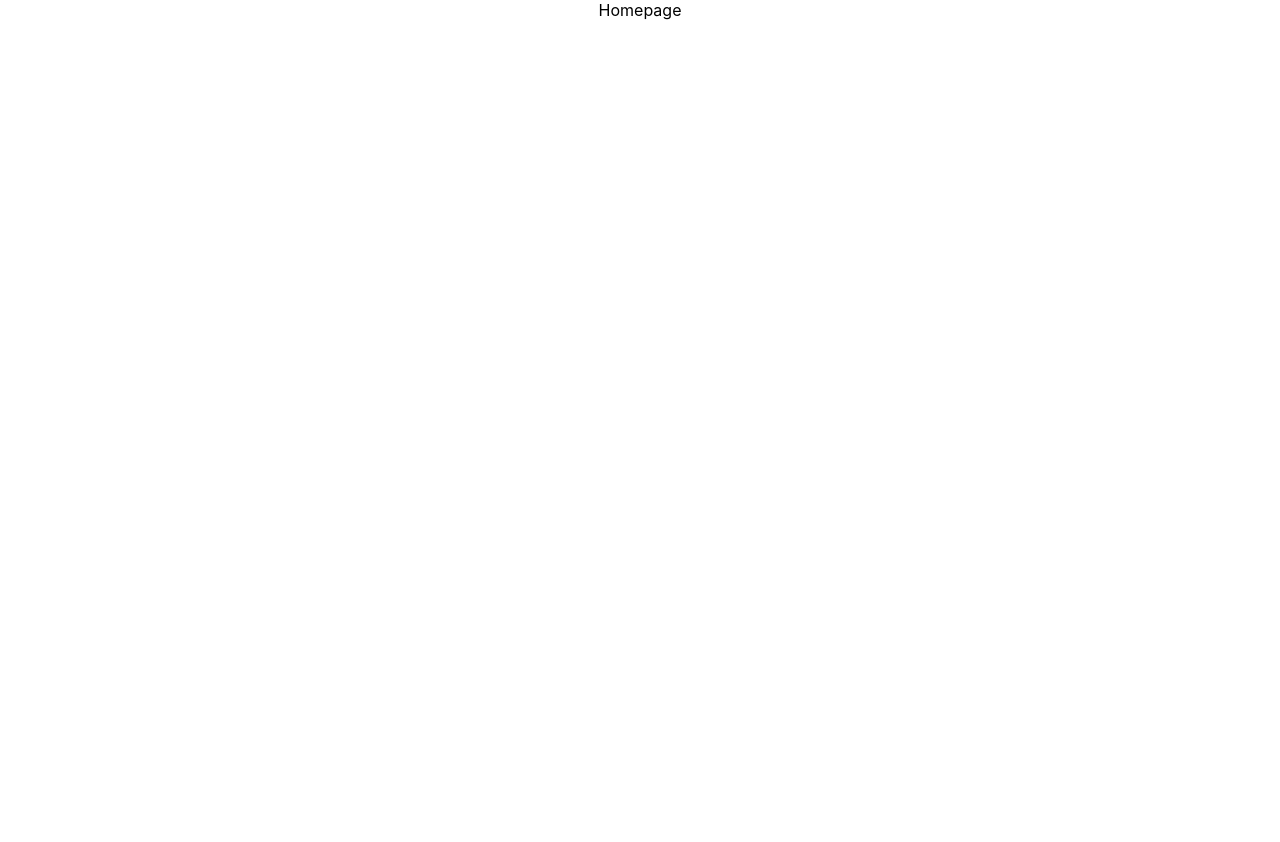
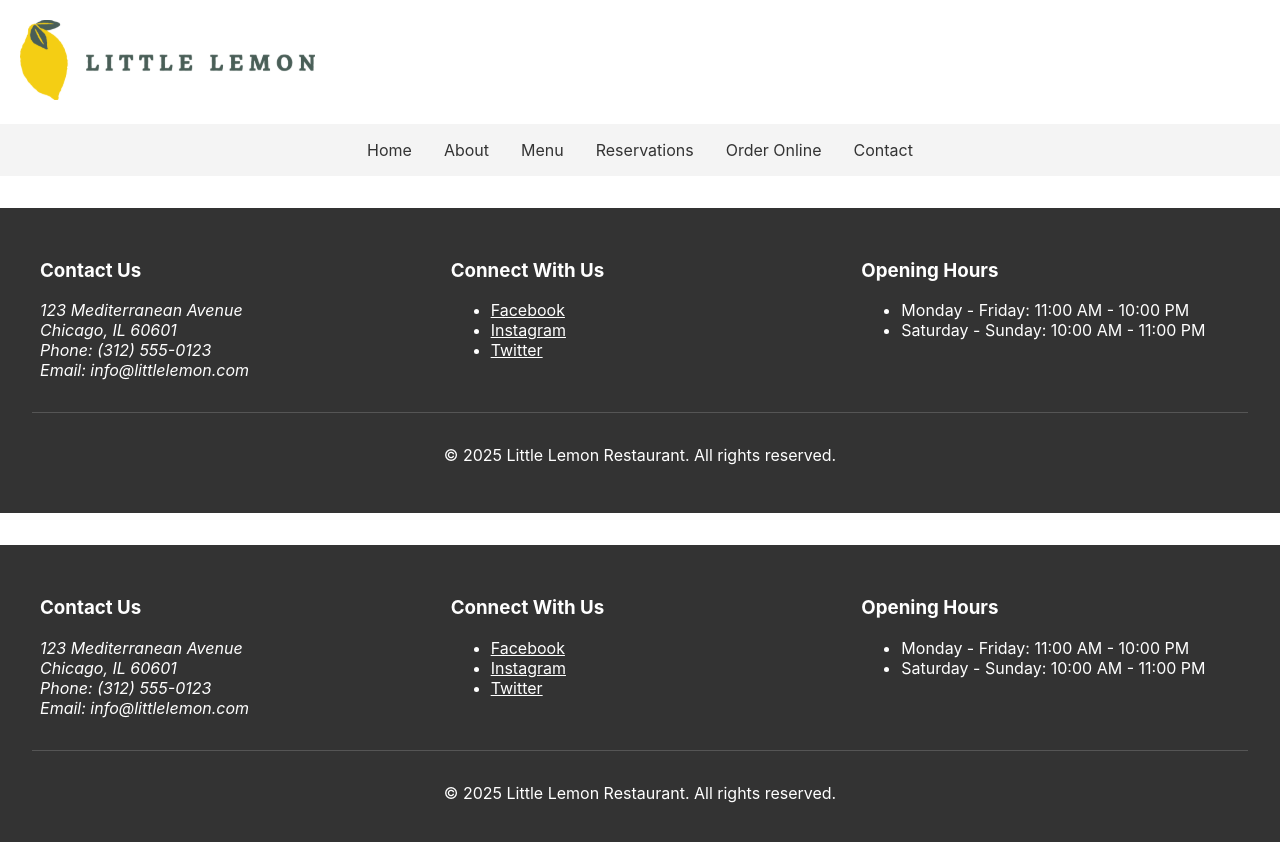
Before and after one commit to akirahanada/my-app, a React (Create React App) app: page / in a window 1280 px wide. Shown: the top 842 px of the page. Before the commit the page ends 800 px from the top, so only its background shows below. Built offline with nearby package versions, Linux system fonts and the light colour scheme.

Commit message:
Add CSS and components

```diff
--- a/package.json
+++ b/package.json
@@ -6,7 +6,8 @@
     "cra-template": "1.2.0",
     "react": "^19.0.0",
     "react-dom": "^19.0.0",
-    "react-scripts": "5.0.1"
+    "react-scripts": "5.0.1",
+    "web-vitals": "^4.2.4"
   },
   "scripts": {
     "start": "react-scripts start",
--- a/public/index.html
+++ b/public/index.html
@@ -7,8 +7,14 @@
     <meta name="theme-color" content="#000000" />
     <meta
       name="description"
-      content="Web site created using create-react-app"
+      content="Little Lemon Restaurant - A family-owned Mediterranean restaurant in Chicago, offering traditional recipes with a modern twist. Book your table online or order delivery."
     />
+
+    <!-- Open Graph Protocol Tags -->
+    <meta property="og:title" content="Little Lemon Restaurant | Mediterranean Cuisine in Chicago" />
+    <meta property="og:description" content="Experience the flavors of the Mediterranean at Little Lemon. Fresh ingredients, family recipes, and a warm atmosphere in the heart of Chicago. Reserve your table today!" />
+    <meta property="og:image" content="%PUBLIC_URL%/little-lemon-social.jpg" />
+
     <link rel="apple-touch-icon" href="%PUBLIC_URL%/logo192.png" />
     <!--
       manifest.json provides metadata used when your web app is installed on a
@@ -24,7 +30,7 @@
       work correctly both with client-side routing and a non-root public URL.
       Learn how to configure a non-root public URL by running `npm run build`.
     -->
-    <title>React App</title>
+    <title>Little Lemon Restaurant</title>
   </head>
   <body>
     <noscript>You need to enable JavaScript to run this app.</noscript>
--- a/src/App.css
+++ b/src/App.css
@@ -2,37 +2,56 @@
   text-align: center;
 }
 
-.App-logo {
-  height: 40vmin;
-  pointer-events: none;
+.logo {
+  height: 80px;
+  padding: 20px;
 }
 
-@media (prefers-reduced-motion: no-preference) {
-  .App-logo {
-    animation: App-logo-spin infinite 20s linear;
-  }
+.main-nav {
+  background-color: #f4f4f4;
+  padding: 1rem;
 }
 
-.App-header {
-  background-color: #282c34;
-  min-height: 100vh;
+.nav-list {
+  list-style-type: none;
+  padding: 0;
+  margin: 0;
   display: flex;
-  flex-direction: column;
-  align-items: center;
   justify-content: center;
-  font-size: calc(10px + 2vmin);
+  gap: 2rem;
+}
+
+.nav-list a {
+  text-decoration: none;
+  color: #333;
+}
+
+.main-content {
+  padding: 2rem;
+}
+
+.footer {
+  background-color: #333;
+  color: white;
+  padding: 2rem;
+  margin-top: 2rem;
+}
+
+.footer-content {
+  display: grid;
+  grid-template-columns: repeat(3, 1fr);
+  gap: 2rem;
+  max-width: 1200px;
+  margin: 0 auto;
+}
+
+.footer a {
   color: white;
 }
 
-.App-link {
-  color: #61dafb;
+.copyright {
+  text-align: center;
+  margin-top: 2rem;
+  padding-top: 1rem;
+  border-top: 1px solid #555;
 }
-
-@keyframes App-logo-spin {
-  from {
-    transform: rotate(0deg);
-  }
-  to {
-    transform: rotate(360deg);
-  }
-}
--- a/src/App.js
+++ b/src/App.js
@@ -1,10 +1,19 @@
+// App.js
+import React from 'react';
 import './App.css';
+import Header from './components/Header';
+import Nav from './components/Nav';
+import Main from './components/Main';
+import Footer from './components/Footer';
 
 function App() {
   return (
-    <div className="App">
-      Homepage
-    </div>
+    <>
+      <Header />
+      <Nav />
+      <Main />
+      <Footer />
+    </>
   );
 }
 
--- /dev/null
+++ b/src/components/Footer.js
@@ -0,0 +1,43 @@
+// components/Footer.js
+import React from 'react';
+
+function Footer() {
+  return (
+    <footer className="footer">
+      <div className="footer-content">
+        <section className="contact-info">
+          <h3>Contact Us</h3>
+          <address>
+            123 Mediterranean Avenue<br />
+            Chicago, IL 60601<br />
+            Phone: (312) 555-0123<br />
+            Email: info@littlelemon.com
+          </address>
+        </section>
+
+        <section className="social-links">
+          <h3>Connect With Us</h3>
+          <ul>
+            <li><a href="https://facebook.com/littlelemon">Facebook</a></li>
+            <li><a href="https://instagram.com/littlelemon">Instagram</a></li>
+            <li><a href="https://twitter.com/littlelemon">Twitter</a></li>
+          </ul>
+        </section>
+
+        <section className="opening-hours">
+          <h3>Opening Hours</h3>
+          <ul>
+            <li>Monday - Friday: 11:00 AM - 10:00 PM</li>
+            <li>Saturday - Sunday: 10:00 AM - 11:00 PM</li>
+          </ul>
+        </section>
+      </div>
+
+      <div className="copyright">
+        <p>&copy; 2025 Little Lemon Restaurant. All rights reserved.</p>
+      </div>
+    </footer>
+  );
+}
+
+export default Footer;
--- /dev/null
+++ b/src/components/Header.js
@@ -0,0 +1,13 @@
+// components/Header.js
+import React from 'react';
+import logo from '../assets/logo.svg';
+
+function Header() {
+  return (
+    <header className="header">
+      <img src={logo} alt="Little Lemon Restaurant Logo" className="logo" />
+    </header>
+  );
+}
+
+export default Header;
--- /dev/null
+++ b/src/components/Main.js
@@ -0,0 +1,43 @@
+// components/Footer.js
+import React from 'react';
+
+function Footer() {
+  return (
+    <footer className="footer">
+      <div className="footer-content">
+        <section className="contact-info">
+          <h3>Contact Us</h3>
+          <address>
+            123 Mediterranean Avenue<br />
+            Chicago, IL 60601<br />
+            Phone: (312) 555-0123<br />
+            Email: info@littlelemon.com
+          </address>
+        </section>
+
+        <section className="social-links">
+          <h3>Connect With Us</h3>
+          <ul>
+            <li><a href="https://facebook.com/littlelemon">Facebook</a></li>
+            <li><a href="https://instagram.com/littlelemon">Instagram</a></li>
+            <li><a href="https://twitter.com/littlelemon">Twitter</a></li>
+          </ul>
+        </section>
+
+        <section className="opening-hours">
+          <h3>Opening Hours</h3>
+          <ul>
+            <li>Monday - Friday: 11:00 AM - 10:00 PM</li>
+            <li>Saturday - Sunday: 10:00 AM - 11:00 PM</li>
+          </ul>
+        </section>
+      </div>
+
+      <div className="copyright">
+        <p>&copy; 2025 Little Lemon Restaurant. All rights reserved.</p>
+      </div>
+    </footer>
+  );
+}
+
+export default Footer;
--- /dev/null
+++ b/src/components/Nav.js
@@ -0,0 +1,19 @@
+// components/Nav.js
+import React from 'react';
+
+function Nav() {
+  return (
+    <nav className="main-nav">
+      <ul className="nav-list">
+        <li><a href="/">Home</a></li>
+        <li><a href="/about">About</a></li>
+        <li><a href="/menu">Menu</a></li>
+        <li><a href="/reservations">Reservations</a></li>
+        <li><a href="/order-online">Order Online</a></li>
+        <li><a href="/contact">Contact</a></li>
+      </ul>
+    </nav>
+  );
+}
+
+export default Nav;
--- a/src/index.js
+++ b/src/index.js
@@ -2,7 +2,7 @@ import React from 'react';
 import ReactDOM from 'react-dom/client';
 import './index.css';
 import App from './App';
-import reportWebVitals from './reportWebVitals';
+// import reportWebVitals from './reportWebVitals';
 
 const root = ReactDOM.createRoot(document.getElementById('root'));
 root.render(
@@ -14,4 +14,4 @@ root.render(
 // If you want to start measuring performance in your app, pass a function
 // to log results (for example: reportWebVitals(console.log))
 // or send to an analytics endpoint. Learn more: https://bit.ly/CRA-vitals
-reportWebVitals();
+// reportWebVitals();
```
Also changed, not shown: src/assets/logo.svg (added), 1 other file (tests, documents, lock files or other folders).
